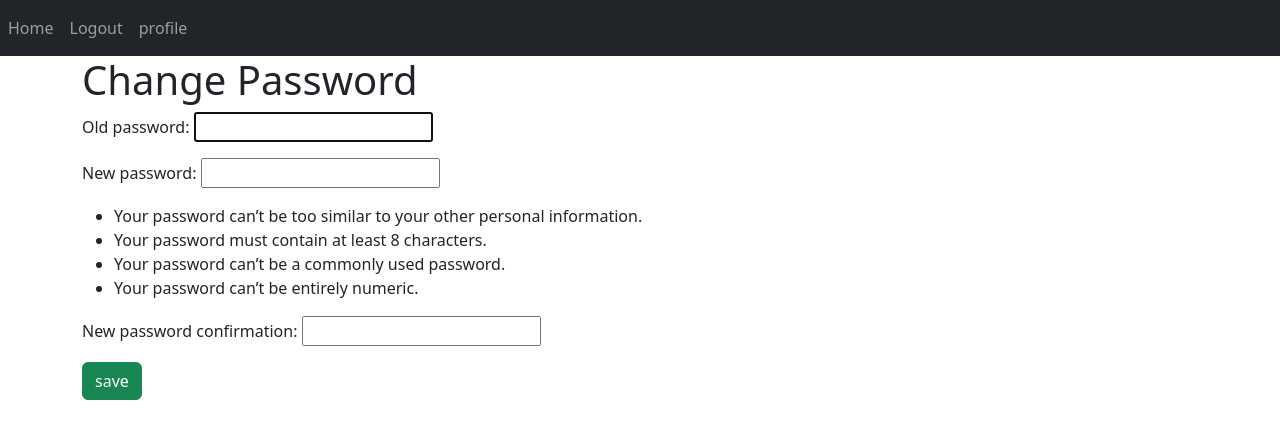
After one commit to budeikin/online_shop, a Django app: page /accounts/profile/change-pass/ in a window 1280 px wide. The commit adds this page. Shown: the top 439 px of the page. Run offline with Django 3.2, Linux system fonts and the light colour scheme; a user stored in the database is signed in.

Commit message:
adding change-password

```diff
--- a/core/accounts/models.py
+++ b/core/accounts/models.py
@@ -17,6 +17,7 @@ class Profile(models.Model):
 
 
 # creating profile after user registration (way 1)
+
 @receiver(post_save, sender=User)
 def save_profile(sender, instance, created, **kwargs):
     if created:
@@ -30,4 +31,4 @@ def save_profile(sender, instance, created, **kwargs):
 #         user_profile.save()
 #
 #
-# post_save.connet(save_profile, sender=User, )
+# post_save.connect(save_profile, sender=User, )
--- /dev/null
+++ b/core/accounts/templates/accounts/change_password.html
@@ -0,0 +1,16 @@
+{% extends 'base.html' %}
+
+{% block title %}
+Change Password
+{% endblock %}
+
+{% block content %}
+<div class="container">
+    <h1>Change Password</h1>
+    <form action="" method="post">
+        {% csrf_token %}
+        {{ form.as_p }}
+        <button class="btn btn-success" type="sumbit">save</button>
+    </form>
+</div>
+{% endblock %}
--- a/core/accounts/templates/accounts/login_page.html
+++ b/core/accounts/templates/accounts/login_page.html
@@ -20,7 +20,7 @@ Login
         {{ form.username.errors }}
         {{ form.password.errors }}
     </p>
-    <button type="submit">login</button>
+    <button class="btn btn-success" type="submit">login</button>
 </form>
 
 {% endblock %}
--- a/core/accounts/templates/accounts/profile_update.html
+++ b/core/accounts/templates/accounts/profile_update.html
@@ -12,7 +12,7 @@ Profile Edit
         {%csrf_token%}
         {{user_form.as_p}}
         {{profile_form.as_p}}
-        <button type="submit">save</button>
+        <button class="btn btn-success" type="submit">save</button>
     </form>
 
 
--- a/core/accounts/templates/accounts/register_page.html
+++ b/core/accounts/templates/accounts/register_page.html
@@ -10,7 +10,7 @@ Register
 <form method="post">
     {%csrf_token%}
     {{form.as_p}}
-    <button type="submit">register</button>
+    <button class="btn btn-success" type="submit">register</button>
 </form>
 <hr>
 <p>Already registered?</p>
--- a/core/accounts/urls.py
+++ b/core/accounts/urls.py
@@ -1,12 +1,14 @@
 from django.urls import path
-from .views import register, login_page, logout_page, ProfileView, profile_update
+from .views import register, login_page, logout_page, profile, profile_update, change_password, login_with_phone_number
 
 app_name = 'accounts'
 
 urlpatterns = [
     path('register/', register, name='register'),
     path('login/', login_page, name='login'),
+    path('login_with_phone_number/', login_with_phone_number, name='login-phone'),
     path('logout/', logout_page, name='logout'),
-    path('profile/', ProfileView.as_view(), name='profile'),
+    path('profile/', profile, name='profile'),
     path('profile/edit/', profile_update, name='edit-profile'),
+    path('profile/change-pass/', change_password, name='change-password'),
 ]
--- a/core/accounts/views.py
+++ b/core/accounts/views.py
@@ -6,16 +6,27 @@ from django.contrib.auth import authenticate, login, logout
 from django.contrib import messages
 from .models import Profile
 from django.views.generic import TemplateView
+from django.contrib.auth.forms import PasswordChangeForm
+from django.contrib.auth import update_session_auth_hash
+from django.contrib.auth.decorators import login_required
+
+
+# from django.contrib.auth.mixins import LoginRequiredMixin
 
 
 # Create your views here.
-class ProfileView(TemplateView):
-    template_name = 'accounts/profile.html'
 
-    def get_context_data(self, **kwargs):
-        context = super().get_context_data()
-        context['profile'] = Profile.objects.get(user_id=self.request.user.id)
-        return context
+# class ProfileView(TemplateView):
+#     template_name = 'accounts/profile.html'
+#
+#     def get_context_data(self, **kwargs):
+#         context = super().get_context_data()
+#         context['profile'] = Profile.objects.get(user_id=self.request.user.id)
+#         return context
+@login_required(login_url='accounts:login')
+def profile(reqeust):
+    profile = Profile.objects.get(user_id=reqeust.user.id)
+    return render(reqeust, 'accounts/profile.html', context={'profile': profile})
 
 
 def register(request):
@@ -73,11 +84,11 @@ def logout_page(request):
 #     profile = Profile.objects.get(user_id=request.user.id)
 #     return render(request, 'accounts/profile.html', context={'profile': profile})
 
-
+@login_required(login_url='accounts:login')
 def profile_update(request):
     if request.method == 'POST':
         user_form = EditUserInformation(request.POST, instance=request.user)
-        profile_form = EditUserInformation(request.POST, instance=request.user.profile)
+        profile_form = EditUserProfile(request.POST, instance=request.user.profile)
         if user_form and profile_form.is_valid():
             user_form.save()
             profile_form.save()
@@ -89,3 +100,25 @@ def profile_update(request):
 
     return render(request, 'accounts/profile_update.html',
                   context={'user_form': user_form, 'profile_form': profile_form})
+
+
+@login_required(login_url='accounts:login')
+def change_password(request):
+    if request.method == 'POST':
+        form = PasswordChangeForm(request.user, request.POST)
+        if form.is_valid():
+            form.save()
+            update_session_auth_hash(request, request.user)
+            messages.success(request, 'password successfully changed', 'success')
+            return redirect('accounts:profile')
+        else:
+            messages.error(request, 'information is not valid', 'danger')
+            return redirect('accounts:change-password')
+    else:
+        form = PasswordChangeForm(user=request.user)
+
+    return render(request, 'accounts/change_password.html', context={'form': form})
+
+
+def login_with_phone_number(request):
+    return render()
--- a/core/templates/messages.html
+++ b/core/templates/messages.html
@@ -1,5 +1,7 @@
 {% if messages %}
 {% for message in messages %}
 <h2 {% if message.tags %} class="alert alert-{{ message.tags }}" {% endif %}>{{ message }}</h2>
+
+
 {% endfor %}
 {% endif %}
--- a/core/templates/navbar.html
+++ b/core/templates/navbar.html
@@ -9,6 +9,9 @@
             <li class="nav-item">
                 <a class="nav-link" href="{% url 'accounts:logout' %}">Logout</a>
             </li>
+            <li class="nav-item">
+                <a class="nav-link" href="{% url 'accounts:profile' %}">profile</a>
+            </li>
             {% else %}
             <li class="nav-item">
                 <a class="nav-link" href="{% url 'accounts:login' %}">Login</a>
@@ -18,9 +21,7 @@
             </li>
 
             {% endif %}
-             <li class="nav-item">
-                <a class="nav-link" href="{% url 'accounts:profile' %}">profile</a>
-            </li>
+
 
 
         </ul>
```
Also changed, not shown: core/accounts/templates/accounts/profile.html (+11 -7 lines), core/accounts/forms.py (line endings or trailing spaces), core/db.sqlite3.
